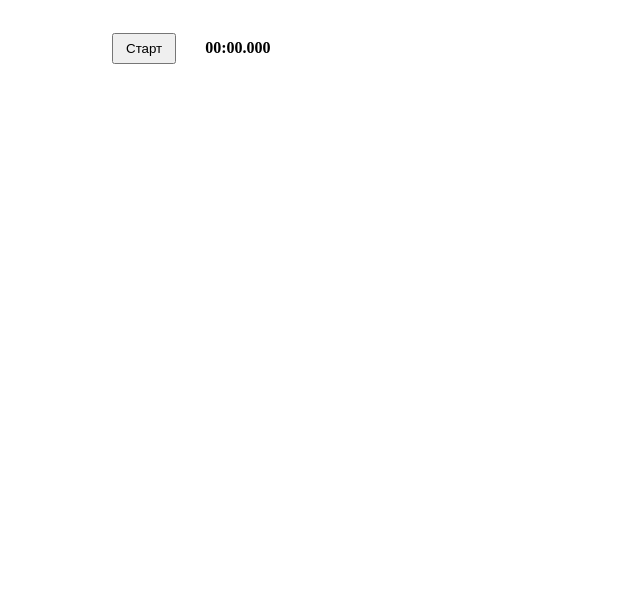
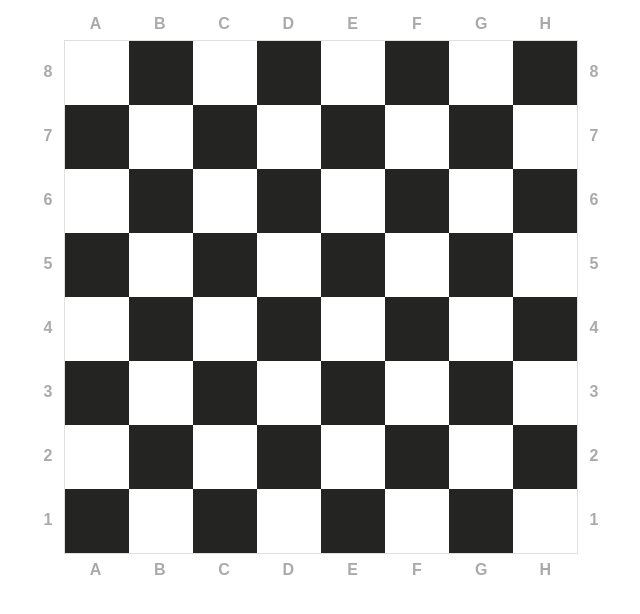
Before and after one commit to Proxser/BrightLynxTeam.Task-4, a website: page index.html in a window 1280 px wide. Shown: the whole page, without its empty margins (319-959 px from the left). Drawn offline with Linux system fonts and the light colour scheme.

Commit message:
Add files via upload

```diff
--- a/index.html
+++ b/index.html
@@ -4,46 +4,206 @@
     <meta charset="UTF-8">
     <meta name="viewport" content="width=device-width, initial-scale=1.0">
     <meta http-equiv="X-UA-Compatible" content="ie=edge">
-    <title>Task 3</title>
+    <title>Task 4</title>
     <style type="text/css">
+
+        body { font-family: sans-serif; }
 
         .wrapper {
             display: block;
-            width: 418px;
+            width: 578px;
             margin: 0 auto;
+        }
+
+        .header, .middle, .footer { display: flex; }
+
+        .corner-cell {
+            width: 32px;
+            height: 32px;
+            overflow: hidden;
+        }
+
+        .center-cell {
+            display: flex;
+            width: 514px;
+            height: 32px;
+            overflow: hidden;
+        }
+
+        .letter {
+            width: 64px;
+            height: 32px;
+            text-align: center;
+            line-height: 32px;
+            margin-right: 1px;
+            font-weight: 600;
+            color: #AAA;
+        }
+
+        .number {
+            width: 32px;
+            height: 64px;
+            text-align: center;
+            line-height: 64px;
+            font-weight: 600;
+            color: #AAA;
+        }
+
+        .left-cell, .right-cell {
+            width: 32px;
+            height: 514px;
+            overflow: hidden;
+        }
+
+        .field {
+
+            width: 512px;
+            height: 512px;
+            border: 1px solid #dfdfdf;
         }
 
         .cell {
             float: left;
             display: block;
-            width: 100px;
-            height: 100px;
-            outline: 1px solid #dfdfdf;
+            width: 64px;
+            height: 64px;
+            /*outline: 1px solid #dfdfdf;*/
             margin: 0px;
         }
 
         .black  { background: #242423; }
-        .red    { background: #E86561; }
+        .white  { background: #FFFFFF; }
         .green  { background: #61E786; }
         .blue   { background: #61C1E8; }
-        .yellow { background: #E8CA61; }
-        .purple { background: #48435C; }
-        .orange { background: #DE9E36; }
-        .gray   { background: #E9E6FF; }
-
-        .hidden { background: #FFFFFF; }
-
-        .start, .timer { margin-top: 25px; }
-        .start { padding: 6px 12px; }
-        .timer { margin-left: 25px; }
 
     </style>
 </head>
 <body>
     <div class="wrapper">
-        <div class="field"></div>
-        <button class="start">Старт</button>
-        <label class="timer"><b>00:00.000</b></label>
+        <div class="header">
+            <div class="corner-cell"></div>
+            <div class="center-cell">
+                <div class="letter">A</div>
+                <div class="letter">B</div>
+                <div class="letter">C</div>
+                <div class="letter">D</div>
+                <div class="letter">E</div>
+                <div class="letter">F</div>
+                <div class="letter">G</div>
+                <div class="letter">H</div>
+            </div>
+            <div class="corner-cell"></div>
+        </div>
+        <div class="middle">
+            <div class="left-cell">
+                <div class="number">8</div>
+                <div class="number">7</div>
+                <div class="number">6</div>
+                <div class="number">5</div>
+                <div class="number">4</div>
+                <div class="number">3</div>
+                <div class="number">2</div>
+                <div class="number">1</div>
+            </div>
+            <div class="field">
+                <div class="cell white"></div>
+                <div class="cell black"></div>
+                <div class="cell white"></div>
+                <div class="cell black"></div>
+                <div class="cell white"></div>
+                <div class="cell black"></div>
+                <div class="cell white"></div>
+                <div class="cell black"></div>
+
+                <div class="cell black"></div>
+                <div class="cell white"></div>
+                <div class="cell black"></div>
+                <div class="cell white"></div>
+                <div class="cell black"></div>
+                <div class="cell white"></div>
+                <div class="cell black"></div>
+                <div class="cell white"></div>
+
+                <div class="cell white"></div>
+                <div class="cell black"></div>
+                <div class="cell white"></div>
+                <div class="cell black"></div>
+                <div class="cell white"></div>
+                <div class="cell black"></div>
+                <div class="cell white"></div>
+                <div class="cell black"></div>
+
+                <div class="cell black"></div>
+                <div class="cell white"></div>
+                <div class="cell black"></div>
+                <div class="cell white"></div>
+                <div class="cell black"></div>
+                <div class="cell white"></div>
+                <div class="cell black"></div>
+                <div class="cell white"></div>
+
+                <div class="cell white"></div>
+                <div class="cell black"></div>
+                <div class="cell white"></div>
+                <div class="cell black"></div>
+                <div class="cell white"></div>
+                <div class="cell black"></div>
+                <div class="cell white"></div>
+                <div class="cell black"></div>
+
+                <div class="cell black"></div>
+                <div class="cell white"></div>
+                <div class="cell black"></div>
+                <div class="cell white"></div>
+                <div class="cell black"></div>
+                <div class="cell white"></div>
+                <div class="cell black"></div>
+                <div class="cell white"></div>
+
+                <div class="cell white"></div>
+                <div class="cell black"></div>
+                <div class="cell white"></div>
+                <div class="cell black"></div>
+                <div class="cell white"></div>
+                <div class="cell black"></div>
+                <div class="cell white"></div>
+                <div class="cell black"></div>
+
+                <div class="cell black"></div>
+                <div class="cell white"></div>
+                <div class="cell black"></div>
+                <div class="cell white"></div>
+                <div class="cell black"></div>
+                <div class="cell white"></div>
+                <div class="cell black"></div>
+                <div class="cell white"></div>
+            </div>
+            <div class="right-cell">
+                <div class="number">8</div>
+                <div class="number">7</div>
+                <div class="number">6</div>
+                <div class="number">5</div>
+                <div class="number">4</div>
+                <div class="number">3</div>
+                <div class="number">2</div>
+                <div class="number">1</div>
+            </div>
+        </div>
+        <div class="footer">
+            <div class="corner-cell"></div>
+            <div class="center-cell">
+                <div class="letter">A</div>
+                <div class="letter">B</div>
+                <div class="letter">C</div>
+                <div class="letter">D</div>
+                <div class="letter">E</div>
+                <div class="letter">F</div>
+                <div class="letter">G</div>
+                <div class="letter">H</div>
+            </div>
+            <div class="corner-cell"></div>
+        </div>
+
     </div>
 
     <script src="main.js"></script>
--- a/package.json
+++ b/package.json
@@ -1,7 +1,7 @@
 {
-  "name": "task-three",
+  "name": "task-four",
   "version": "0.0.1",
-  "description": "Решения 3-го задания для Bright Lynx Team",
+  "description": "Решения 4-го задания для Bright Lynx Team",
   "main": "main.js",
   "scripts": {
     "build": "babel source -d dist --presets es2015",
```
Also changed, not shown: README.md.
